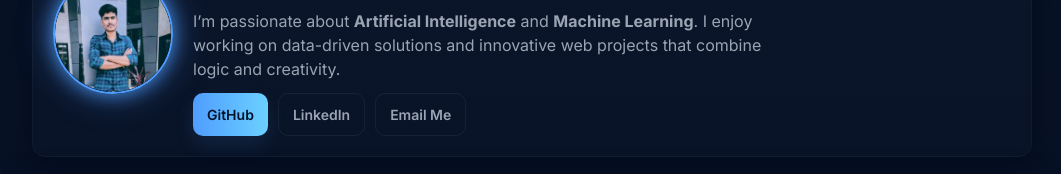
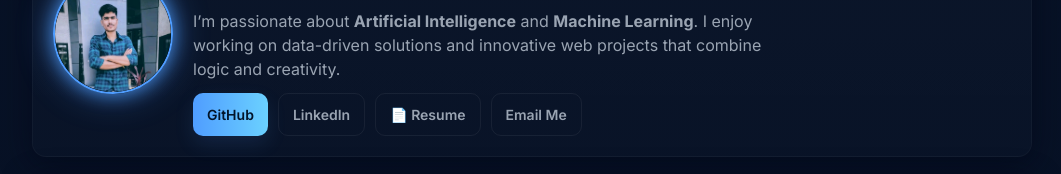
Before and after one commit to pkj112233/Portfolio, a plain HTML site: page index.html in a window 1280 px wide. Shown: the part 206-380 px from the top of the page, without its empty margins (108-1169 px from the left). Drawn offline with Linux system fonts and the light colour scheme.

Commit message:
Add resume button in profile section
Added a resume button to the profile section.

```diff
--- a/index.html
+++ b/index.html
@@ -51,7 +51,6 @@
       border:1px solid rgba(255,255,255,0.03);
     }
 
-    /* glowing profile animation */
     .profile-img{
       width:120px;
       height:120px;
@@ -125,6 +124,8 @@
         <div style="margin-top:12px;display:flex;gap:10px;flex-wrap:wrap;">
           <a class="btn" href="https://github.com/pratyushkashyap46" target="_blank">GitHub</a>
           <a class="btn secondary" href="https://www.linkedin.com/in/pratyush-kumar-jha-69398b289" target="_blank">LinkedIn</a>
+          <!-- ✅ Resume Button -->
+          <a class="btn secondary" href="Pratyush_Kumar_Jha_Resume.pdf" target="_blank">📄 Resume</a>
           <a class="btn secondary" href="mailto:pratyushkashyap46@gmail.com">Email Me</a>
         </div>
       </div>
```
